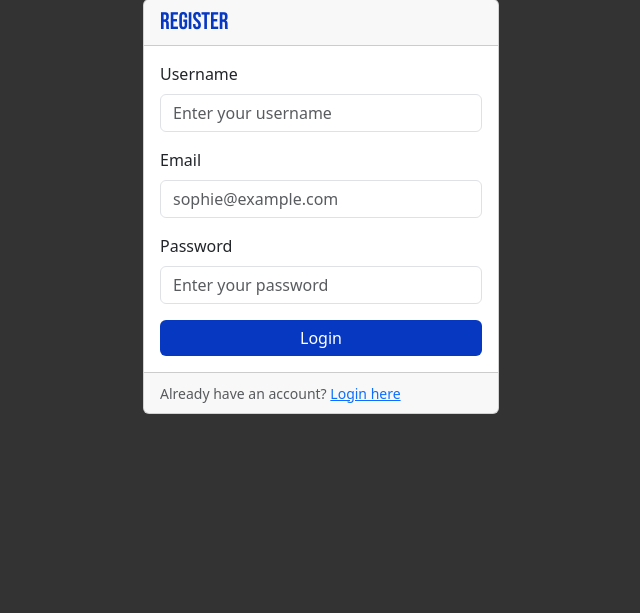
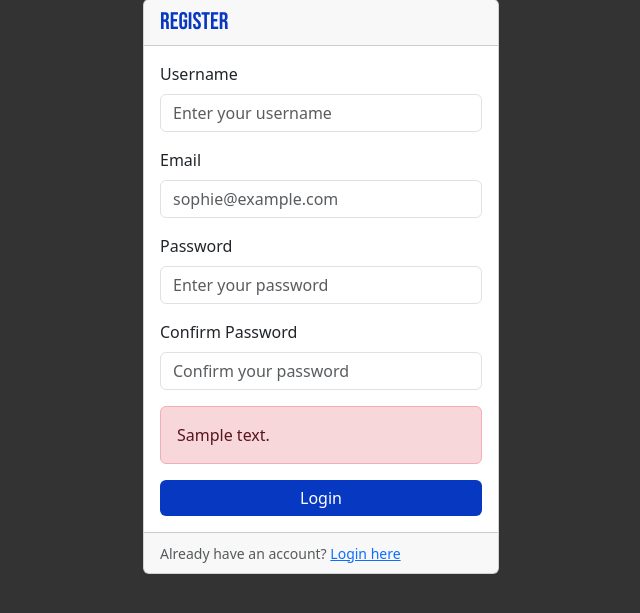
Before and after one commit to LorenzoPeve/fitness_tracker, a Django app: template fitness_tracker/app/templates/app/register.html in a window 1280 px wide. Shown: the part 81-694 px from the top of the page, without its empty margins (319-959 px from the left). Run offline with Django 5.2, Linux system fonts and the light colour scheme; the template is opened without the code that fills it: most values are stand-ins (such as "Sample title", 1, 10 or a date in 2020); some libraries are stand-ins or nearby versions.

Commit message:
added register form with js password checker

```diff
--- a/fitness_tracker/app/templates/app/register.html
+++ b/fitness_tracker/app/templates/app/register.html
@@ -32,8 +32,20 @@
                         </div>
                         <div class="mb-3">
                             <label for="password">Password</label>
-                            <input type="password" class="form-control" name="password" placeholder="Enter your password" required>
+                            <input type="password" class="form-control" id="password" name="password" placeholder="Enter your password" required>
                         </div>
+                        <div class="mb-3">
+                            <label for="confirm_password">Confirm Password</label>
+                            <input type="password"  class="form-control" id="confirm_password" name="confirm_password" placeholder="Confirm your password" required>
+                            <div id="passwordMessage" class="form-text" style="color: red;"></div>
+                        </div>
+                        {% if invalid_message %}
+                        <div class="alert-container">
+                            <div class="alert alert-danger alert-dismissible fade show" role="alert">
+                                {{invalid_message}}
+                            </div>
+                        </div>
+                        {% endif %}
                         <button type="submit" class="btn btn-primary btn-block" style="background-color: #0738C1; border: none;">Login</button>
                     </form>
                 </div>
@@ -60,5 +72,24 @@
             }
         });
     });
+
+    document.addEventListener("DOMContentLoaded", function () {
+            var passwordInput = document.getElementById("password");
+            var confirmPasswordInput = document.getElementById("confirm_password");
+            var messageBox = document.getElementById("passwordMessage");
+
+            function validatePassword() {
+                if (passwordInput.value !== confirmPasswordInput.value) {
+                    messageBox.innerHTML = "Passwords do not match!";
+                    confirmPasswordInput.setCustomValidity("Passwords do not match");
+                } else {
+                    messageBox.innerHTML = "";
+                    confirmPasswordInput.setCustomValidity("");
+                }
+            }
+
+            confirmPasswordInput.addEventListener("keyup", validatePassword);
+        });
+
 </script>
 {% endblock %}
```
Also changed, not shown: fitness_tracker/app/views.py (+25 -1 lines).
